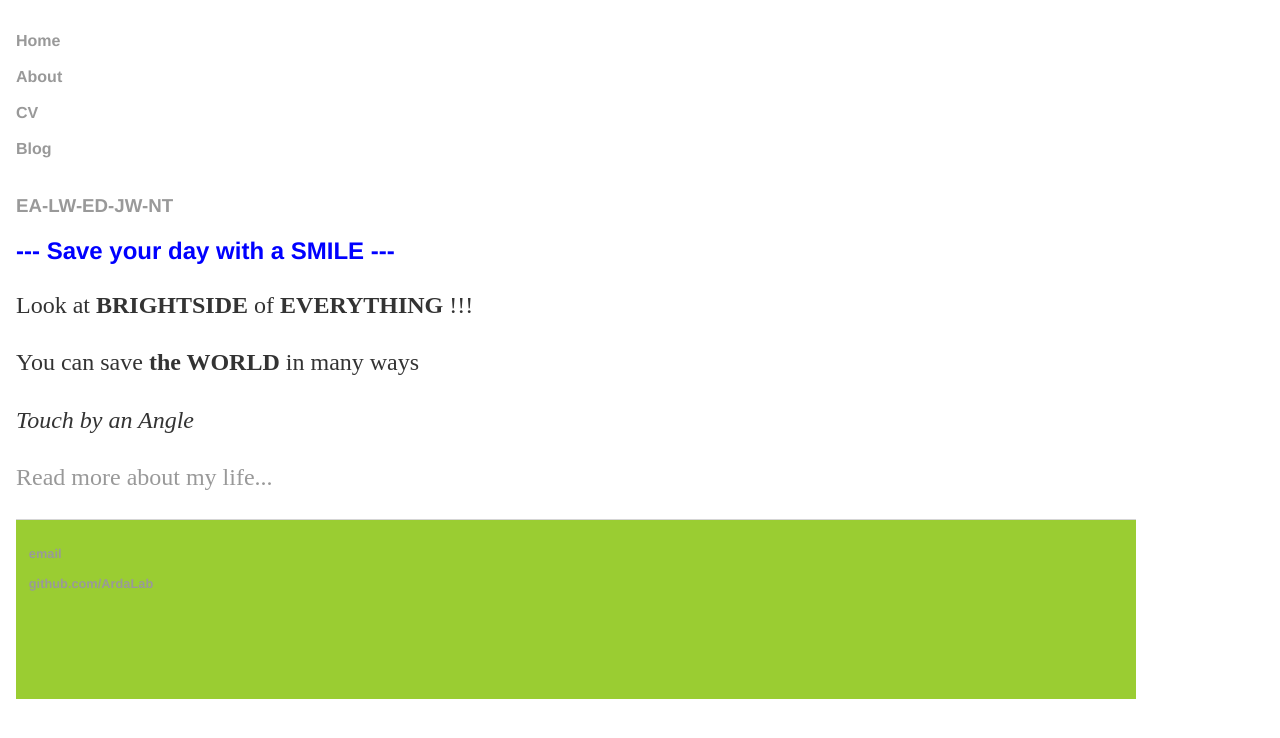
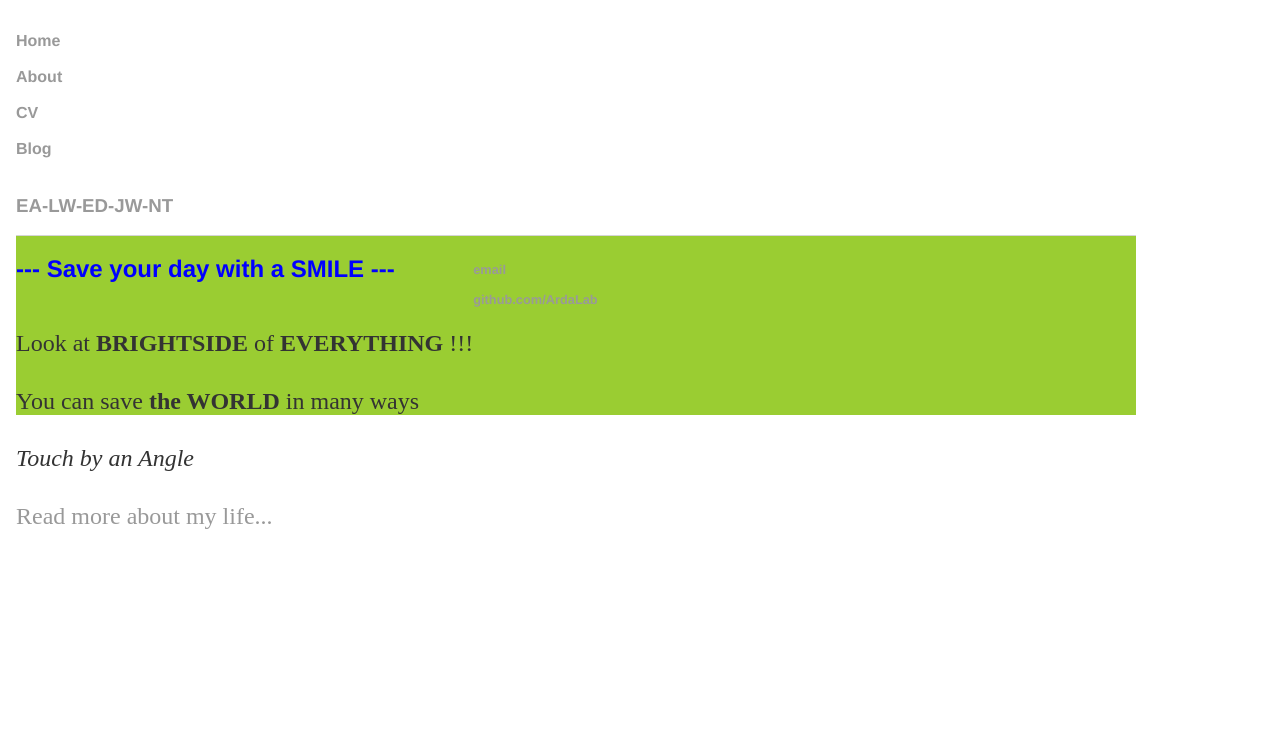
Before and after one commit to ArdaLab-DevG/ArdaLab-DevG, a Jekyll site: the page built from index.html, in a window 1280 px wide. Shown: the top 738 px of the page. Built offline with Jekyll 4.4.1, drawn with Linux system fonts in a browser that asks for light colours.

Commit message:
Update main.css

```diff
--- a/css/main.css
+++ b/css/main.css
@@ -136,7 +136,15 @@ h2, h3 {
     font-size: 2.5em 1.5em;
     font-family:'Helvetica', 'Arial', 'Sans-Serif';
 }
-
+div {
+    float: left;
+  }
+  .1 {
+  }
+  .2 {
+  }
+  .3 {
+  }
 table, th, td {
 
 }
```
